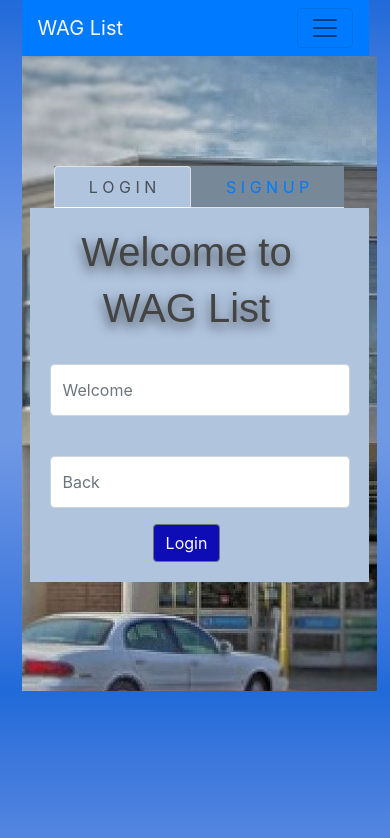
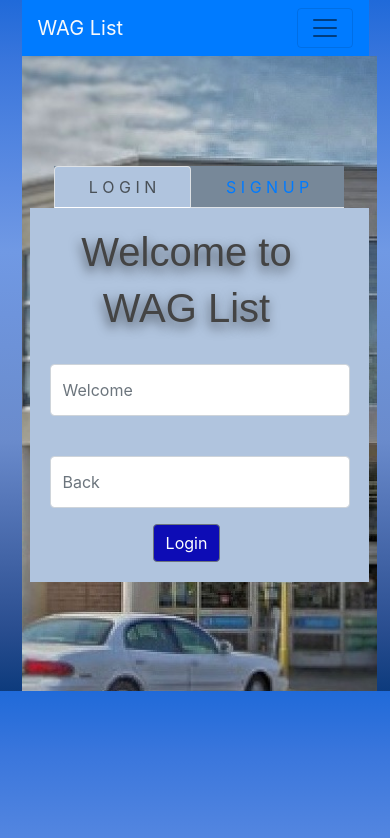
Before and after one commit to Brendan-Broadstreet/bluebadgeclient, a React (Create React App) app: page / in a window 390 px wide. Shown: the top 838 px of the page. Built offline with nearby package versions, Linux system fonts and the light colour scheme; a web font is replaced by a local one.

Commit message:
testing mobile box shadow

```diff
--- a/src/component/Lists/ListCard.js
+++ b/src/component/Lists/ListCard.js
@@ -46,6 +46,7 @@ const Example = (props) => {
                                             <CardText>
                                                 <br />
                                                 <Button color="outline-warning" onClick={() => { props.editUpdateItem(item); props.updateOn() }}>Edit</Button>
+
                                                 <Button color="outline-danger" onClick={() => { deleteItem(item) }}>Delete</Button>
                                                 <br />
                                                 <br />
--- a/src/index.css
+++ b/src/index.css
@@ -109,7 +109,9 @@ hr{
   }
   #cardCon{
     background-color: transparent;
-    box-shadow: 17px 17px 18px 5px rgba(0,0,0,0.84);
+    -webkit-box-shadow: 10px 10px 29px 9px rgba(0,0,0,0.75);
+    -moz-box-shadow: 10px 10px 29px 9px rgba(0,0,0,0.75);
+    box-shadow: 10px 10px 29px 9px rgba(0,0,0,0.75);
 
   }
 
@@ -146,7 +148,7 @@ hr{
   }
   @media (min-width: 350px) {
     body {
-      background-image: linear-gradient(to bottom, #206ad9, #3a76dc, #4d82df, #5f8de2, #7099e4, #7099e4, #7099e4, #7099e4, #5f8de2, #4d82df, #3a76dc, #206ad9);
+      background-image: linear-gradient(to bottom, #206ad9, #3a76dc, #4d82df, #5f8de2, #7099e4, #6e94dc, #6c90d4, #6a8bcc, #5576b8, #4062a4, #2a4e90, #0d3b7d);
     }
     .addHolder{
       padding-right: 15%;
```
